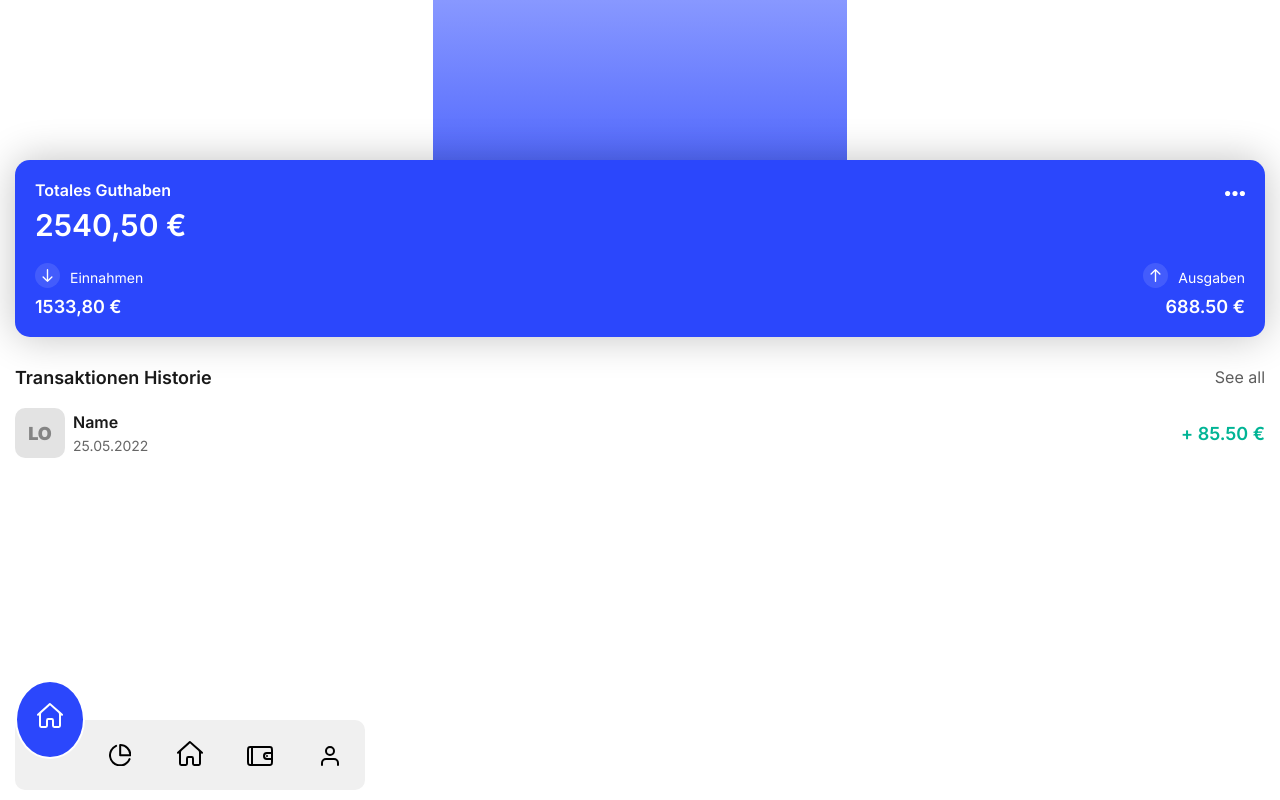
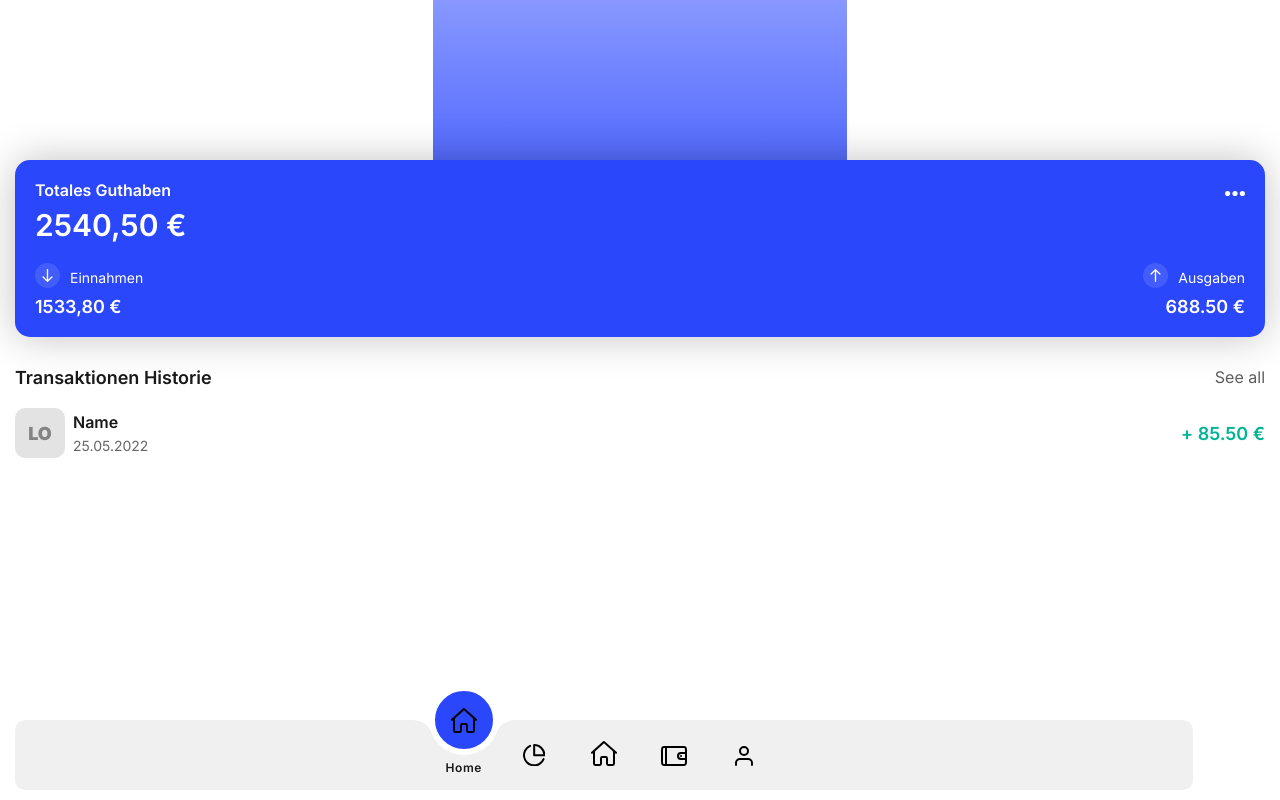
Before and after one commit to iderdiyok/sc_mono-app, a React (Create React App) app in the folder frontend/: page /home in a window 1280 px wide. Built offline with nearby package versions, Linux system fonts and the light colour scheme.

Commit message:
add TransDetailPage

```diff
--- a/frontend/src/Components/Navbar.css
+++ b/frontend/src/Components/Navbar.css
@@ -1,5 +1,5 @@
 .navigation {
-  width: 350px;
+  width: 92%;
   height: 70px;
   background-color: rgb(240, 240, 240);
   position: relative;
@@ -65,7 +65,7 @@
   transform: translateY(10px);
 }
 
-/* .indicator {
+.indicator {
   position: absolute;
   top: -50%;
   width: 70px;
@@ -73,9 +73,9 @@
   background-color: #2b47fc;
   border-radius: 50%;
   border: 6px solid white;
-} */
+}
 
-/* .indicator::before{
+ .indicator::before{
     content: "";
     position: absolute;
     top: 50%;
@@ -96,13 +96,4 @@
     background: transparent;
     border-top-left-radius: 20px;
     box-shadow: 0px -10px 0 0 white;
-} */
-
-.active {
-  border: 2px solid white;
-  background-color: #2b47fc;
-  fill: white;
-  border-radius: 50%;
-  transform: translateY(-40px);
-  transition: all 5s;
 }
--- a/frontend/src/Components/Navbar.jsx
+++ b/frontend/src/Components/Navbar.jsx
@@ -25,7 +25,7 @@ item.addEventListener('click', activeLink))
   return (
     <nav className="navigation">
       <ul>
-       <li className="list">
+       <li className="list active">
            <NavLink to="/home">
             <span className="icon"> <HomeIcon /></span>
             <span className="text"> Home</span>
--- a/frontend/src/Pages/Statistik.jsx
+++ b/frontend/src/Pages/Statistik.jsx
@@ -1,12 +1,14 @@
+import Navbar from "../Components/Navbar";
 import "./Statistik.css";
-
 
 const Statistik = () => {
   return (
-      <main className="statistik">
+    <main className="statistik">
+    <h2>Lorem ipsum dolor sit, amet consectetur adipisicing elit. Culpa dolor modi nesciunt alias, repellat quae dolore. Dolores veritatis, illum rem vel earum possimus nostrum animi molestias praesentium odio ducimus ea quis sequi impedit sunt. Earum quas pariatur fugiat minus sed quis eaque, expedita tempora, dolor amet fugit quasi qui enim?</h2>
 
-      </main>
+      <Navbar />
 
+    </main>
   );
 };
 
```
Also changed, not shown: frontend/src/Pages/TransactionDetails.jsx (added, +10 -0 lines), frontend/src/Pages/TransactionDetails.css (added).
